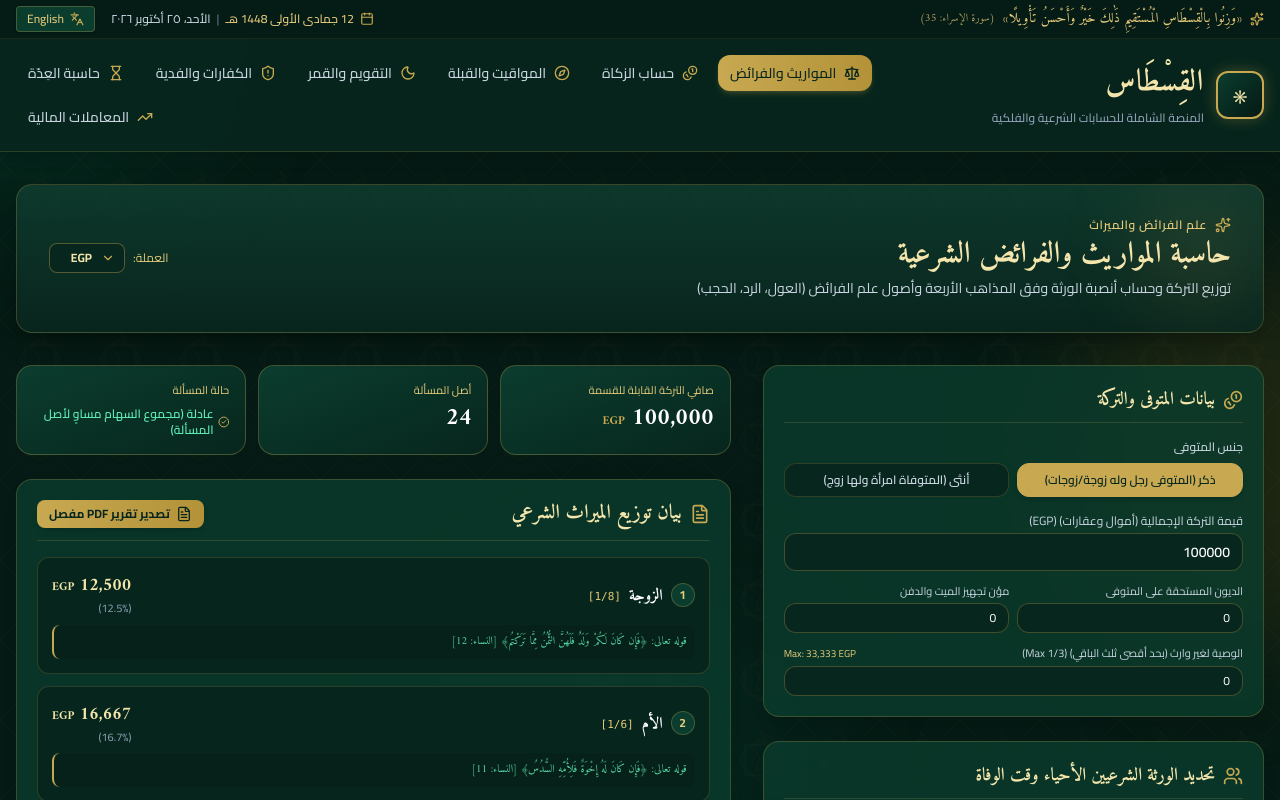
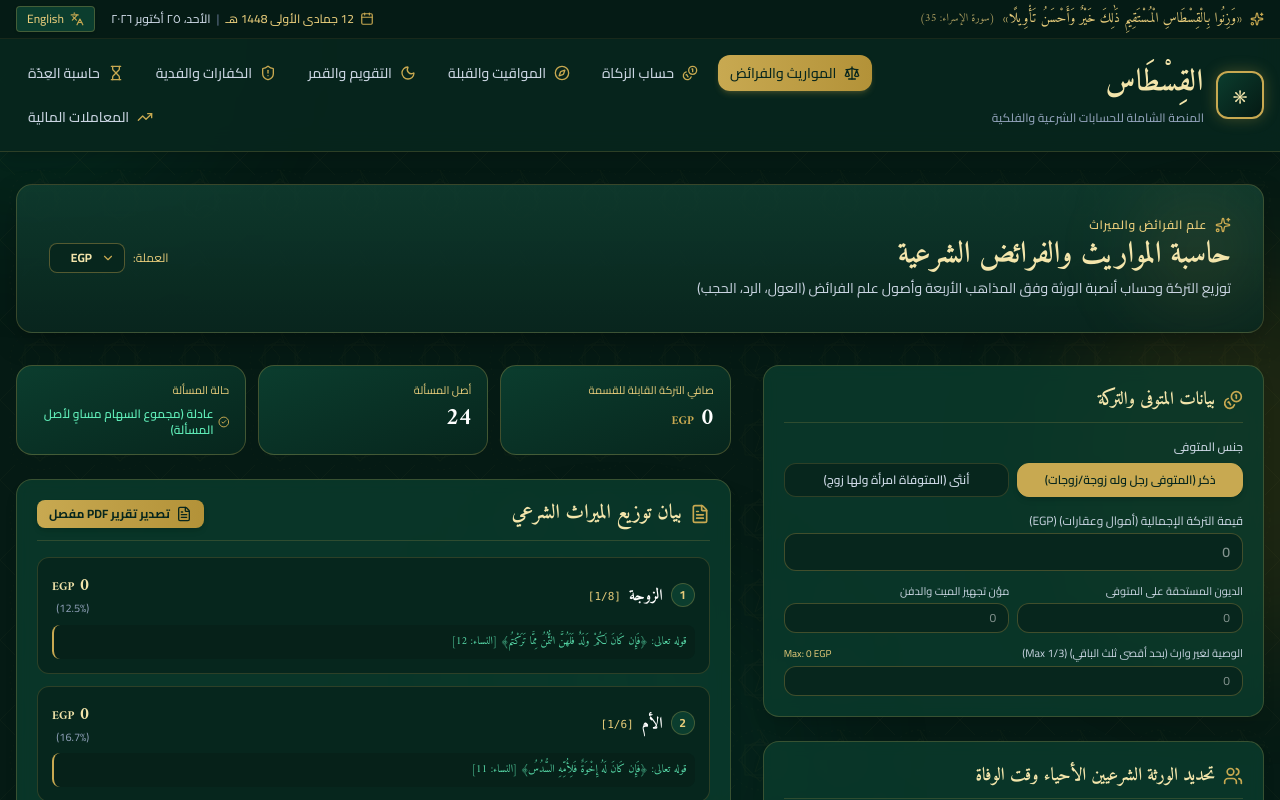
Before and after one commit to MohamedEmad7299/al-qistas, a React (Vite) app: page / in a window 1280 px wide. Shown: the top 800 px of the page. Built offline with nearby package versions, Linux system fonts and the light colour scheme.

Commit message:
Remove pre-filled default values from estate inputs, use clean placeholder 0

```diff
--- a/src/components/InheritanceCalculator.tsx
+++ b/src/components/InheritanceCalculator.tsx
@@ -24,10 +24,10 @@ export const InheritanceCalculator: React.FC<Props> = ({ language, onOpenPdfModa
 
   const [currency, setCurrency] = useState('EGP');
   const [deceasedGender, setDeceasedGender] = useState<'male' | 'female'>('male');
-  const [estateValue, setEstateValue] = useState<number>(100000);
-  const [debts, setDebts] = useState<number>(0);
-  const [funeralExpenses, setFuneralExpenses] = useState<number>(0);
-  const [wasiyyah, setWasiyyah] = useState<number>(0);
+  const [estateValue, setEstateValue] = useState<number | string>('');
+  const [debts, setDebts] = useState<number | string>('');
+  const [funeralExpenses, setFuneralExpenses] = useState<number | string>('');
+  const [wasiyyah, setWasiyyah] = useState<number | string>('');
 
   // Heirs state
   const [wives, setWives] = useState<number>(1);
@@ -56,10 +56,10 @@ export const InheritanceCalculator: React.FC<Props> = ({ language, onOpenPdfModa
   const inheritanceInput: InheritanceInput = useMemo(() => {
     return {
       deceasedGender,
-      estateValue,
-      debts,
-      funeralExpenses,
-      wasiyyah,
+      estateValue: Number(estateValue) || 0,
+      debts: Number(debts) || 0,
+      funeralExpenses: Number(funeralExpenses) || 0,
+      wasiyyah: Number(wasiyyah) || 0,
       heirs: {
         husband: deceasedGender === 'female' ? husband : false,
         wives: deceasedGender === 'male' ? wives : 0,
@@ -207,7 +207,8 @@ export const InheritanceCalculator: React.FC<Props> = ({ language, onOpenPdfModa
                   type="number"
                   min="0"
                   value={estateValue}
-                  onChange={(e) => setEstateValue(Math.max(0, Number(e.target.value)))}
+                  onChange={(e) => setEstateValue(e.target.value === '' ? '' : Math.max(0, Number(e.target.value)))}
+                  placeholder="0"
                   className="w-full bg-[#07261d] border border-[#c8a951]/30 rounded-xl px-3 py-2 text-white font-semibold focus:outline-none focus:border-[#c8a951] text-sm"
                 />
               </div>
@@ -221,7 +222,8 @@ export const InheritanceCalculator: React.FC<Props> = ({ language, onOpenPdfModa
                     type="number"
                     min="0"
                     value={debts}
-                    onChange={(e) => setDebts(Math.max(0, Number(e.target.value)))}
+                    onChange={(e) => setDebts(e.target.value === '' ? '' : Math.max(0, Number(e.target.value)))}
+                    placeholder="0"
                     className="w-full bg-[#07261d] border border-[#c8a951]/30 rounded-xl px-3 py-1.5 text-white text-xs focus:outline-none focus:border-[#c8a951]"
                   />
                 </div>
@@ -233,7 +235,8 @@ export const InheritanceCalculator: React.FC<Props> = ({ language, onOpenPdfModa
                     type="number"
                     min="0"
                     value={funeralExpenses}
-                    onChange={(e) => setFuneralExpenses(Math.max(0, Number(e.target.value)))}
+                    onChange={(e) => setFuneralExpenses(e.target.value === '' ? '' : Math.max(0, Number(e.target.value)))}
+                    placeholder="0"
                     className="w-full bg-[#07261d] border border-[#c8a951]/30 rounded-xl px-3 py-1.5 text-white text-xs focus:outline-none focus:border-[#c8a951]"
                   />
                 </div>
@@ -245,14 +248,15 @@ export const InheritanceCalculator: React.FC<Props> = ({ language, onOpenPdfModa
                     {t.inheritance.wasiyyah} (Max 1/3)
                   </label>
                   <span className="text-[10px] text-[#e6cb7a]">
-                    Max: {Math.round(Math.max(0, estateValue - debts - funeralExpenses) / 3).toLocaleString()} {currency}
+                    Max: {Math.round(Math.max(0, (Number(estateValue) || 0) - (Number(debts) || 0) - (Number(funeralExpenses) || 0)) / 3).toLocaleString()} {currency}
                   </span>
                 </div>
                 <input
                   type="number"
                   min="0"
                   value={wasiyyah}
-                  onChange={(e) => setWasiyyah(Math.max(0, Number(e.target.value)))}
+                  onChange={(e) => setWasiyyah(e.target.value === '' ? '' : Math.max(0, Number(e.target.value)))}
+                  placeholder="0"
                   className="w-full bg-[#07261d] border border-[#c8a951]/30 rounded-xl px-3 py-1.5 text-white text-xs focus:outline-none focus:border-[#c8a951]"
                 />
               </div>
```
